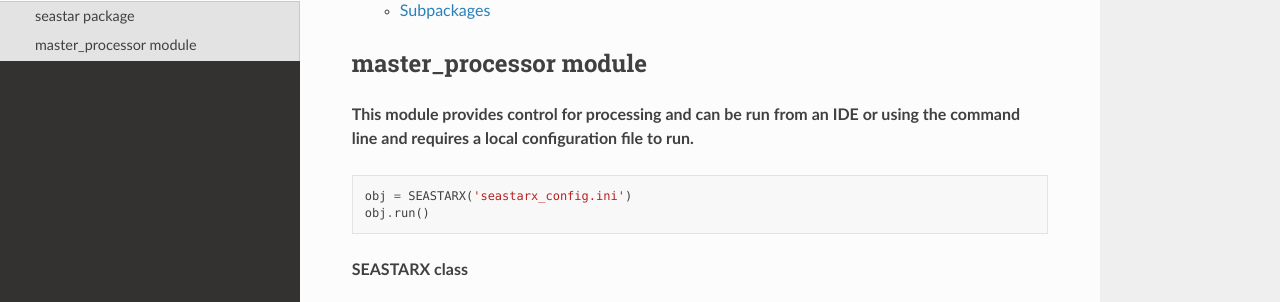
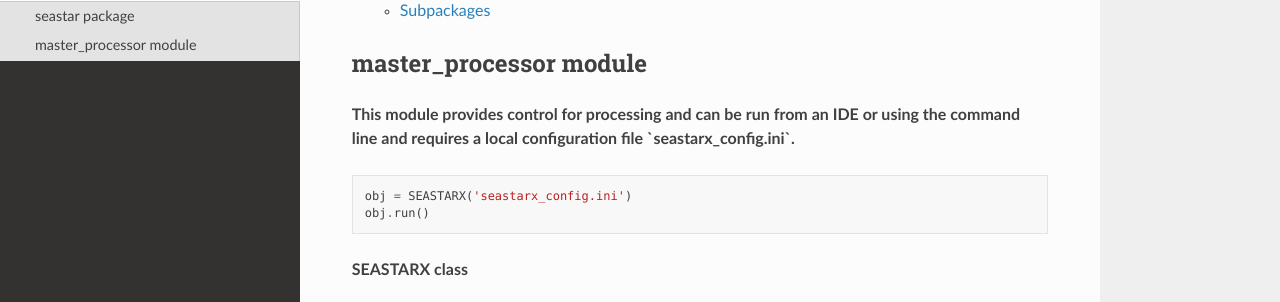
Before and after one commit to ACHMartin/seastar_project, a Sphinx documentation site: the page built from docs/code.rst, in a window 1280 px wide, cut to the strip 197-499 px from the top of the page. Built offline with Sphinx 7.4.7 and the Read the Docs theme 2.0.0, drawn with Linux system fonts in a browser that asks for light colours.

Commit message:
Update code.rst

```diff
--- a/docs/code.rst
+++ b/docs/code.rst
@@ -11,7 +11,7 @@
 -----------------------
 
 **This module provides control for processing and can be run from an IDE or using \
-the command line and requires a local configuration file to run.**
+the command line and requires a local configuration file `seastarx_config.ini`.**
 
 .. sourcecode:: python
 
```
